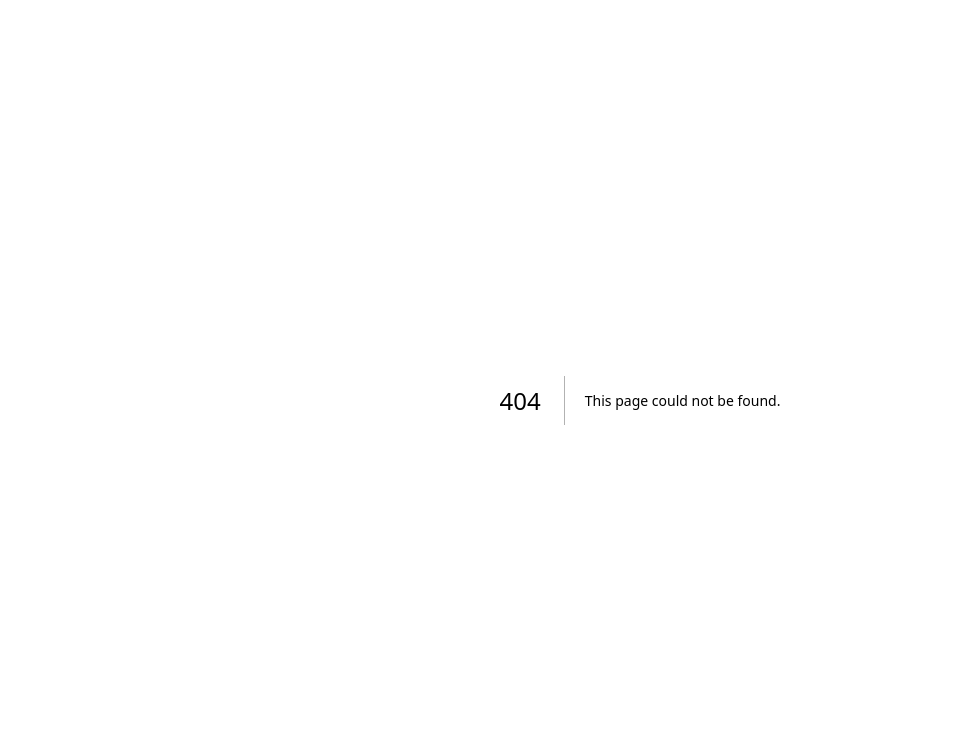
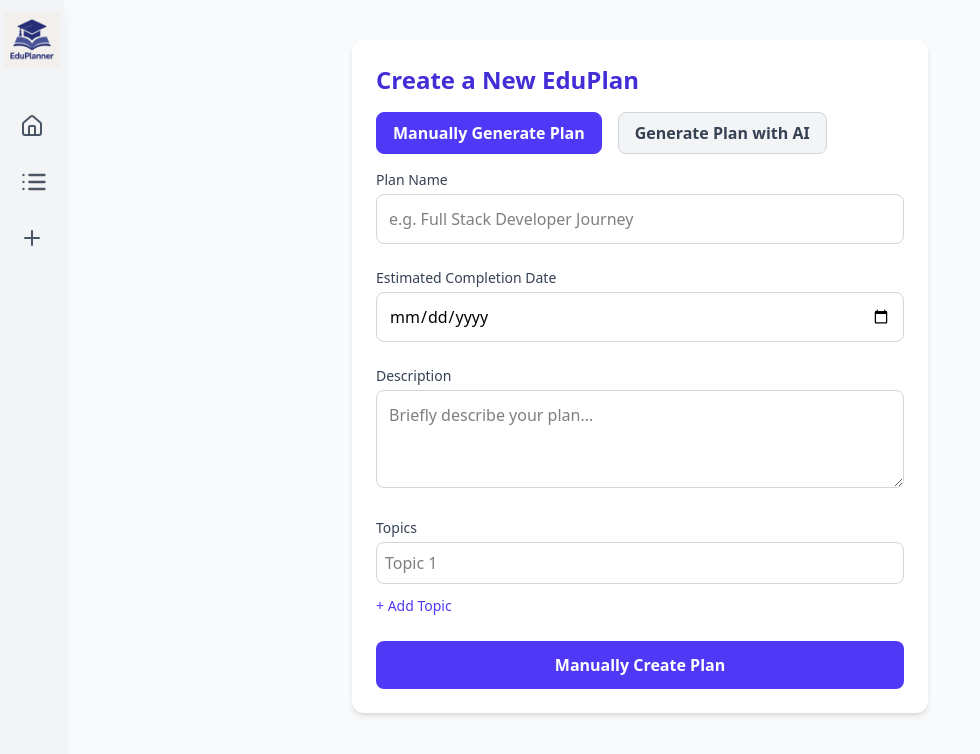
Before and after one commit to Prabesh1sharma/Edu_Planner_ui, a Next.js app: page /create-plan in a window 1280 px wide. Before the commit this address had no page. Shown: the top 754 px of the page, without its empty margins (0-980 px from the left). Built offline with nearby package versions, Linux system fonts and the light colour scheme.

Commit message:
add create plan page

```diff
--- /dev/null
+++ b/src/app/create-plan/page.tsx
@@ -0,0 +1,17 @@
+'use client'
+import Navbar from '../../components/navbar';
+import { useState } from 'react';
+import EduPlanForm, { GeneratedPlan } from '../../components/EduPlanForm';
+import GeneratedPlanPreview from '../../components/GeneratedPlanPreview';
+
+export default function CreatePlanPage() {
+    const [generatedPlan, setGeneratedPlan] = useState<GeneratedPlan | null>(null);
+
+    return (
+        <div className="min-h-screen bg-gray-50 py-10 px-4">
+            <Navbar />
+            <EduPlanForm onGenerate={setGeneratedPlan} />
+            {generatedPlan && <GeneratedPlanPreview plan={generatedPlan} />}
+        </div>
+    );
+}
--- a/src/app/home/page.jsx
+++ b/src/app/home/page.jsx
@@ -21,7 +21,7 @@ export default function Home() {
                         <div className="relative group">
                             <div className="flex items-center space-x-3 bg-white rounded-lg shadow-md px-4 py-2 cursor-pointer hover:shadow-lg transition-shadow duration-200">
                                 <div className="w-8 h-8 bg-indigo-600 rounded-full flex items-center justify-center">
-                                    <span className="text-white text-sm font-semibold">p</span>
+                                    <span className="text-white text-sm font-semibold">P</span>
                                 </div>
                                 <span className="text-gray-700 font-medium">Prabesh</span>
                             </div>
--- /dev/null
+++ b/src/components/EduPlanForm.tsx
@@ -0,0 +1,135 @@
+'use client'
+import { useState } from 'react';
+
+export type GeneratedPlan = {
+    description: string;
+    topics: string[];
+    estimateDate: string;
+};
+
+type EduPlanFormProps = {
+    onGenerate: (plan: GeneratedPlan) => void;
+};
+
+export default function EduPlanForm({ onGenerate }: EduPlanFormProps) {
+    const [mode, setMode] = useState<'manual' | 'ai'>('manual');
+    const [name, setName] = useState('');
+    const [estimateDate, setEstimateDate] = useState('');
+    const [description, setDescription] = useState('');
+    const [topics, setTopics] = useState<string[]>(['']);
+
+    // For manual mode, allow user to add topics
+    const handleTopicChange = (idx: number, value: string) => {
+        const newTopics = [...topics];
+        newTopics[idx] = value;
+        setTopics(newTopics);
+    };
+    const addTopic = () => setTopics([...topics, '']);
+    const removeTopic = (idx: number) => setTopics(topics.filter((_, i) => i !== idx));
+
+    const handleGenerate = (e: React.FormEvent) => {
+        e.preventDefault();
+        if (mode === 'manual') {
+            onGenerate({
+                description: description || `A comprehensive plan for ${name}`,
+                topics: topics.filter(Boolean),
+                estimateDate
+            });
+        } else {
+            // Dummy AI generation logic (replace with API call later)
+            onGenerate({
+                description: description || `AI-generated plan for ${name}`,
+                topics: [
+                    'AI Introduction',
+                    'AI Core Concepts',
+                    'AI Project Work',
+                    'AI Revision & Practice'
+                ],
+                estimateDate
+            });
+        }
+    };
+
+    return (
+        <form onSubmit={handleGenerate} className="space-y-6 bg-white p-6 rounded-xl shadow-md max-w-xl mx-auto">
+            <h2 className="text-2xl font-bold text-indigo-700 mb-4">Create a New EduPlan</h2>
+            {/* Mode Switcher */}
+            <div className="flex gap-4 mb-4">
+                <button
+                    type="button"
+                    className={`px-4 py-2 rounded-lg font-semibold border transition ${mode === 'manual' ? 'bg-indigo-600 text-white border-indigo-600' : 'bg-gray-100 text-gray-700 border-gray-300 hover:bg-indigo-50'}`}
+                    onClick={() => setMode('manual')}
+                >
+                    Manually Generate Plan
+                </button>
+                <button
+                    type="button"
+                    className={`px-4 py-2 rounded-lg font-semibold border transition ${mode === 'ai' ? 'bg-indigo-600 text-white border-indigo-600' : 'bg-gray-100 text-gray-700 border-gray-300 hover:bg-indigo-50'}`}
+                    onClick={() => setMode('ai')}
+                >
+                    Generate Plan with AI
+                </button>
+            </div>
+            <div>
+                <label className="block text-sm font-medium text-gray-700 mb-1">Plan Name</label>
+                <input
+                    type="text"
+                    value={name}
+                    onChange={e => setName(e.target.value)}
+                    required
+                    className="w-full border border-gray-300 rounded-lg p-3 focus:outline-none focus:ring-2 focus:ring-indigo-400"
+                    placeholder="e.g. Full Stack Developer Journey"
+                />
+            </div>
+            <div>
+                <label className="block text-sm font-medium text-gray-700 mb-1">Estimated Completion Date</label>
+                <input
+                    type="date"
+                    value={estimateDate}
+                    onChange={e => setEstimateDate(e.target.value)}
+                    required
+                    className="w-full border border-gray-300 rounded-lg p-3 focus:outline-none focus:ring-2 focus:ring-indigo-400"
+                />
+            </div>
+            <div>
+                <label className="block text-sm font-medium text-gray-700 mb-1">Description</label>
+                <textarea
+                    value={description}
+                    onChange={e => setDescription(e.target.value)}
+                    rows={3}
+                    className="w-full border border-gray-300 rounded-lg p-3 focus:outline-none focus:ring-2 focus:ring-indigo-400"
+                    placeholder="Briefly describe your plan..."
+                />
+            </div>
+            {/* Manual topic entry for manual mode */}
+            {mode === 'manual' && (
+                <div>
+                    <label className="block text-sm font-medium text-gray-700 mb-1">Topics</label>
+                    <div className="space-y-2">
+                        {topics.map((topic, idx) => (
+                            <div key={idx} className="flex gap-2 items-center">
+                                <input
+                                    type="text"
+                                    value={topic}
+                                    onChange={e => handleTopicChange(idx, e.target.value)}
+                                    className="flex-1 border border-gray-300 rounded-lg p-2 focus:outline-none focus:ring-2 focus:ring-indigo-400"
+                                    placeholder={`Topic ${idx + 1}`}
+                                />
+                                {topics.length > 1 && (
+                                    <button type="button" onClick={() => removeTopic(idx)} className="text-red-500 px-2 py-1 rounded hover:bg-red-50">Remove</button>
+                                )}
+                            </div>
+                        ))}
+                        <button type="button" onClick={addTopic} className="text-indigo-600 hover:underline text-sm mt-1">+ Add Topic</button>
+                    </div>
+                </div>
+            )}
+            <button
+                type="submit"
+                className="w-full bg-indigo-600 hover:bg-indigo-700 text-white font-semibold py-3 rounded-lg transition"
+            >
+                {mode === 'manual' ? 'Manually Create Plan' : 'Generate Plan with AI'}
+            </button>
+        </form>
+    );
+}
--- /dev/null
+++ b/src/components/GeneratedPlanPreview.tsx
@@ -0,0 +1,26 @@
+import { GeneratedPlan } from './EduPlanForm';
+
+type GeneratedPlanPreviewProps = {
+    plan: GeneratedPlan;
+};
+
+export default function GeneratedPlanPreview({ plan }: GeneratedPlanPreviewProps) {
+    return (
+        <div className="mt-8 max-w-xl mx-auto bg-indigo-50 border border-indigo-200 rounded-xl p-6 shadow">
+            <h3 className="text-xl font-bold text-indigo-800 mb-2">Generated Plan</h3>
+            <p className="text-gray-700 mb-3">{plan.description}</p>
+            <div className="mb-3">
+                <span className="font-semibold text-gray-600">Topics:</span>
+                <ul className="list-disc ml-6 mt-1 text-gray-700">
+                    {plan.topics.map((topic, idx) => (
+                        <li key={idx}>{topic}</li>
+                    ))}
+                </ul>
+            </div>
+            <div>
+                <span className="font-semibold text-gray-600">Estimated Completion Date: </span>
+                <span className="text-indigo-700">{plan.estimateDate}</span>
+            </div>
+        </div>
+    );
+}
```
